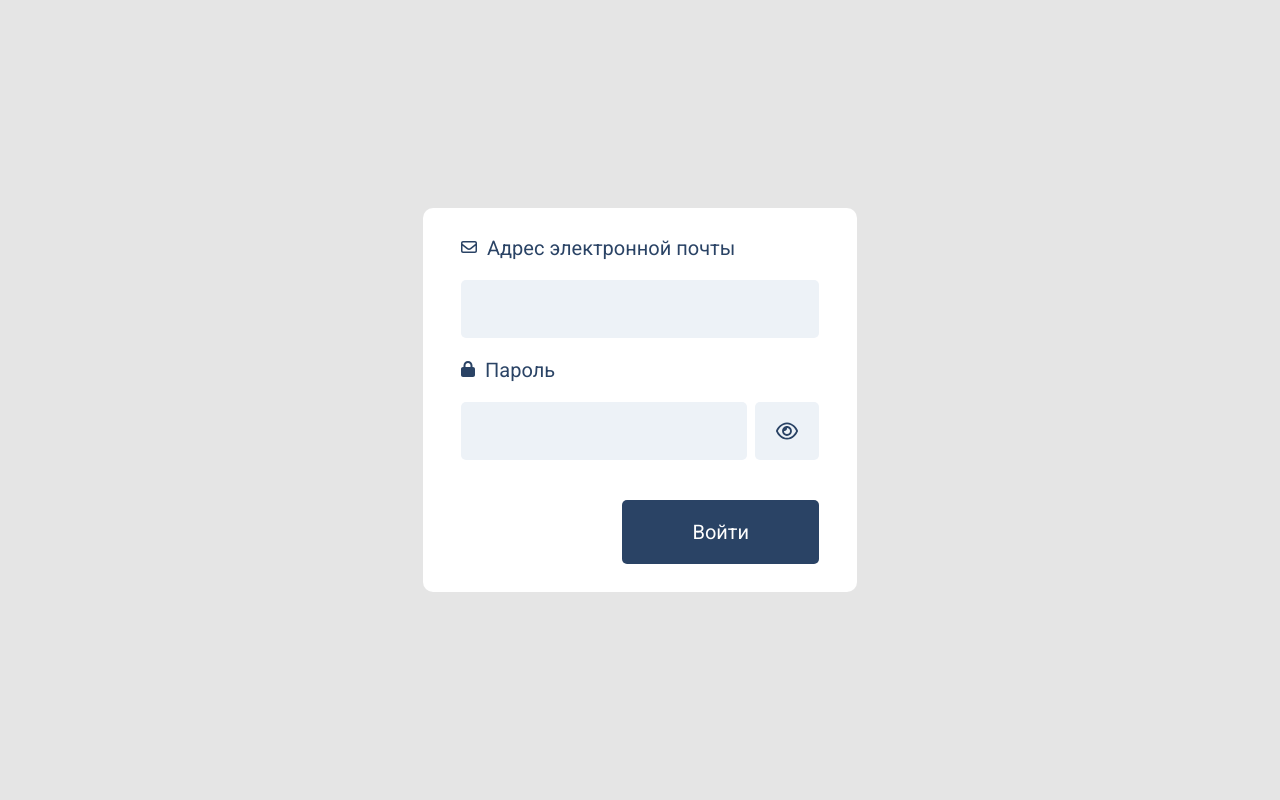
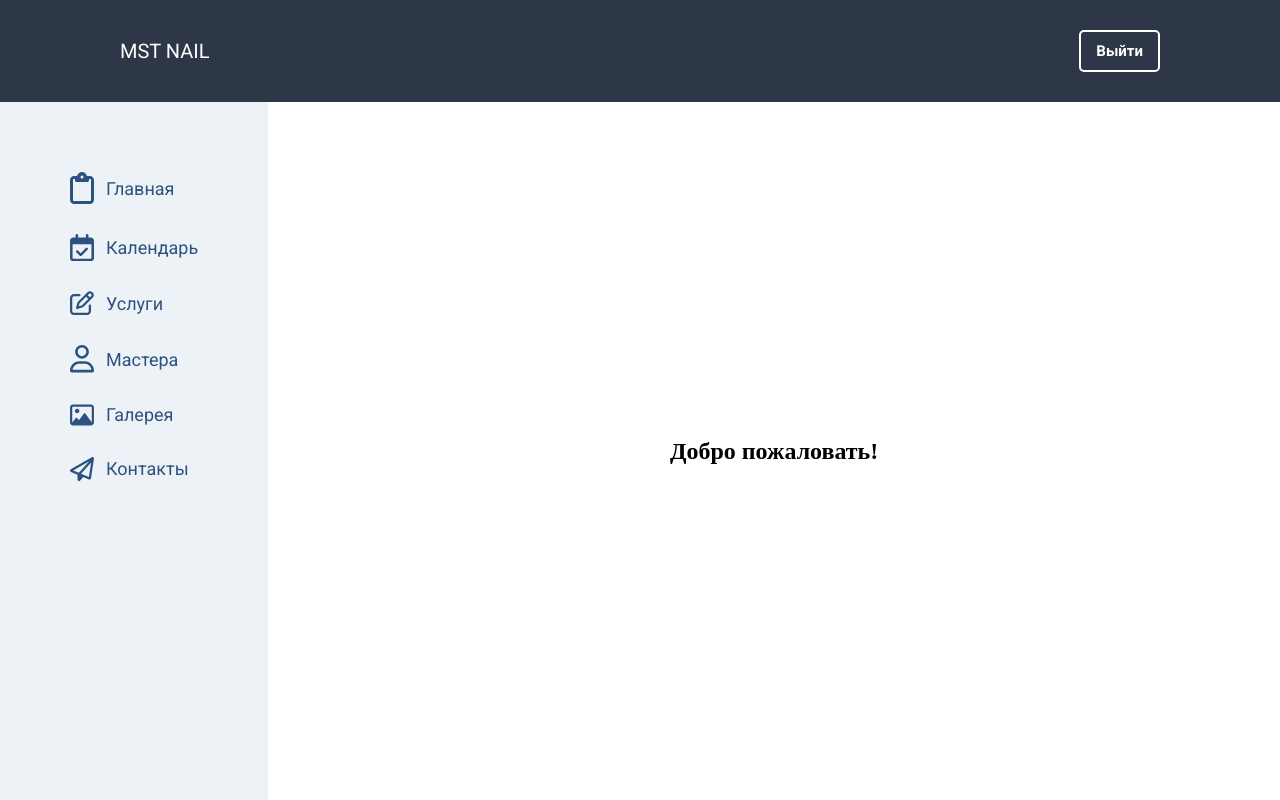
Before and after one commit to valentin93z/bs-studio-admin, a React (Create React App) app: page /panel in a window 1280 px wide. Before the commit this address led to /login. Built offline with nearby package versions, Linux system fonts and the light colour scheme.

Commit message:
create Panel Page

```diff
--- a/src/App.tsx
+++ b/src/App.tsx
@@ -14,6 +14,7 @@ function App() {
             <Routes>
               {privateRoutes.map((route) =>
               <Route key={route.path} path={route.path} element={<route.element/>} />)}
+              <Route path='*' element={<Navigate to='/panel' replace />} />
             </Routes>
 
           :
--- a/src/app/authSlice/authSlice.ts
+++ b/src/app/authSlice/authSlice.ts
@@ -1,7 +1,7 @@
 import { createSlice, PayloadAction } from "@reduxjs/toolkit";
 
 const initialState = {
-    isAuth: false,
+    isAuth: true,
     login: {
         email: '',
         password: '',
--- /dev/null
+++ b/src/components/Main/Main.module.css
@@ -0,0 +1,5 @@
+.main {
+    display: grid;
+    width: 100%;
+    place-items: center;
+}
--- /dev/null
+++ b/src/components/Main/Main.tsx
@@ -0,0 +1,12 @@
+import React, { FC } from 'react';
+import classes from './Main.module.css';
+
+const Main: FC = () => {
+  return (
+    <section className={classes.main}>
+        <h1>Добро пожаловать!</h1>
+    </section>
+  )
+}
+
+export default Main;
--- /dev/null
+++ b/src/components/Navbar/Navbar.module.css
@@ -0,0 +1,26 @@
+.navbar {
+    display: flex;
+    justify-content: space-between;
+    align-items: center;
+    font-family: 'Roboto', sans-serif;
+    color: #ffffff;
+    background: #2D3748;
+    padding: 30px 120px;
+}
+
+.navbar__logo {
+    font-size: 20px;
+    font-weight: 400;
+}
+
+.navbar__button {
+    font-family: 'Roboto', sans-serif;
+    font-weight: 700;
+    font-size: 15px;
+    color: #ffffff;
+    background: inherit;
+    border: 2px solid #ffffff;
+    border-radius: 5px;
+    padding: 10px 15px;
+    cursor: pointer;
+}
--- /dev/null
+++ b/src/components/Navbar/Navbar.tsx
@@ -0,0 +1,15 @@
+import React, { FC } from 'react';
+import classes from './Navbar.module.css';
+
+const Navbar: FC = () => {
+  return (
+    <header className={classes.navbar}>
+        <div className={classes.navbar__logo}>MST NAIL</div>
+        <div>
+            <button className={classes.navbar__button}>Выйти</button>
+        </div>
+    </header>
+  )
+}
+
+export default Navbar;
--- /dev/null
+++ b/src/components/Sidebar/Sidebar.module.css
@@ -0,0 +1,31 @@
+.sidebar {
+    color: #2C5282;
+    background: #EDF2F7;
+    padding: 70px;
+}
+
+.sidebar__list {
+    display: grid;
+    gap: 30px;
+}
+
+.sidebar__item {
+    list-style-type: none;
+}
+
+.sidebar__icon {
+    fill: #2C5282;
+}
+
+.sidebar__link {
+    display: flex;
+    flex-direction: row;
+    justify-content: flex-start;
+    align-items: center;
+    gap: 12px;
+    font-family: 'Roboto', sans-serif;
+    font-size: 18px;
+    font-weight: 400;
+    color: #2C5282;
+    text-decoration: none;
+}
--- /dev/null
+++ b/src/components/Sidebar/Sidebar.tsx
@@ -0,0 +1,52 @@
+import React, { FC } from 'react';
+import { Link } from 'react-router-dom';
+import classes from './Sidebar.module.css';
+
+const Sidebar: FC = () => {
+  return (
+    <aside className={classes.sidebar}>
+      <nav>
+          <ul className={classes.sidebar__list}>
+            <li className={classes.sidebar__item}>
+              <Link className={classes.sidebar__link} to=''>
+                <svg className={classes.sidebar__icon} width='24px' xmlns="http://www.w3.org/2000/svg" viewBox="0 0 384 512"><path d="M280 64h40c35.3 0 64 28.7 64 64V448c0 35.3-28.7 64-64 64H64c-35.3 0-64-28.7-64-64V128C0 92.7 28.7 64 64 64h40 9.6C121 27.5 153.3 0 192 0s71 27.5 78.4 64H280zM64 112c-8.8 0-16 7.2-16 16V448c0 8.8 7.2 16 16 16H320c8.8 0 16-7.2 16-16V128c0-8.8-7.2-16-16-16H304v24c0 13.3-10.7 24-24 24H192 104c-13.3 0-24-10.7-24-24V112H64zm128-8a24 24 0 1 0 0-48 24 24 0 1 0 0 48z"/></svg>
+                <span>Главная</span>
+              </Link>
+            </li>
+            <li className={classes.sidebar__item}>
+              <Link className={classes.sidebar__link} to=''>
+                <svg className={classes.sidebar__icon} width='24px' xmlns="http://www.w3.org/2000/svg" viewBox="0 0 448 512"><path d="M216.1 408.1C207.6 418.3 192.4 418.3 183 408.1L119 344.1C109.7 335.6 109.7 320.4 119 311C128.4 301.7 143.6 301.7 152.1 311L200 358.1L295 263C304.4 253.7 319.6 253.7 328.1 263C338.3 272.4 338.3 287.6 328.1 296.1L216.1 408.1zM128 0C141.3 0 152 10.75 152 24V64H296V24C296 10.75 306.7 0 320 0C333.3 0 344 10.75 344 24V64H384C419.3 64 448 92.65 448 128V448C448 483.3 419.3 512 384 512H64C28.65 512 0 483.3 0 448V128C0 92.65 28.65 64 64 64H104V24C104 10.75 114.7 0 128 0zM400 192H48V448C48 456.8 55.16 464 64 464H384C392.8 464 400 456.8 400 448V192z"/></svg>
+                <span>Календарь</span>
+              </Link>
+            </li>
+            <li className={classes.sidebar__item}>
+              <Link className={classes.sidebar__link} to=''>
+                <svg className={classes.sidebar__icon} width='24px' xmlns="http://www.w3.org/2000/svg" viewBox="0 0 512 512"><path d="M373.1 24.97C401.2-3.147 446.8-3.147 474.9 24.97L487 37.09C515.1 65.21 515.1 110.8 487 138.9L289.8 336.2C281.1 344.8 270.4 351.1 258.6 354.5L158.6 383.1C150.2 385.5 141.2 383.1 135 376.1C128.9 370.8 126.5 361.8 128.9 353.4L157.5 253.4C160.9 241.6 167.2 230.9 175.8 222.2L373.1 24.97zM440.1 58.91C431.6 49.54 416.4 49.54 407 58.91L377.9 88L424 134.1L453.1 104.1C462.5 95.6 462.5 80.4 453.1 71.03L440.1 58.91zM203.7 266.6L186.9 325.1L245.4 308.3C249.4 307.2 252.9 305.1 255.8 302.2L390.1 168L344 121.9L209.8 256.2C206.9 259.1 204.8 262.6 203.7 266.6zM200 64C213.3 64 224 74.75 224 88C224 101.3 213.3 112 200 112H88C65.91 112 48 129.9 48 152V424C48 446.1 65.91 464 88 464H360C382.1 464 400 446.1 400 424V312C400 298.7 410.7 288 424 288C437.3 288 448 298.7 448 312V424C448 472.6 408.6 512 360 512H88C39.4 512 0 472.6 0 424V152C0 103.4 39.4 64 88 64H200z"/></svg>
+                <span>Услуги</span>
+              </Link>
+            </li>
+            <li className={classes.sidebar__item}>
+              <Link className={classes.sidebar__link} to=''>
+                <svg className={classes.sidebar__icon} width='24px' xmlns="http://www.w3.org/2000/svg" viewBox="0 0 448 512"><path d="M272 304h-96C78.8 304 0 382.8 0 480c0 17.67 14.33 32 32 32h384c17.67 0 32-14.33 32-32C448 382.8 369.2 304 272 304zM48.99 464C56.89 400.9 110.8 352 176 352h96c65.16 0 119.1 48.95 127 112H48.99zM224 256c70.69 0 128-57.31 128-128c0-70.69-57.31-128-128-128S96 57.31 96 128C96 198.7 153.3 256 224 256zM224 48c44.11 0 80 35.89 80 80c0 44.11-35.89 80-80 80S144 172.1 144 128C144 83.89 179.9 48 224 48z"/></svg>
+                <span>Мастера</span>
+              </Link>
+            </li>
+            <li className={classes.sidebar__item}>
+              <Link className={classes.sidebar__link} to=''>
+                <svg className={classes.sidebar__icon} width='24px' xmlns="http://www.w3.org/2000/svg" viewBox="0 0 512 512"><path d="M152 120c-26.51 0-48 21.49-48 48s21.49 48 48 48s48-21.49 48-48S178.5 120 152 120zM447.1 32h-384C28.65 32-.0091 60.65-.0091 96v320c0 35.35 28.65 64 63.1 64h384c35.35 0 64-28.65 64-64V96C511.1 60.65 483.3 32 447.1 32zM463.1 409.3l-136.8-185.9C323.8 218.8 318.1 216 312 216c-6.113 0-11.82 2.768-15.21 7.379l-106.6 144.1l-37.09-46.1c-3.441-4.279-8.934-6.809-14.77-6.809c-5.842 0-11.33 2.529-14.78 6.809l-75.52 93.81c0-.0293 0 .0293 0 0L47.99 96c0-8.822 7.178-16 16-16h384c8.822 0 16 7.178 16 16V409.3z"/></svg>
+                <span>Галерея</span>
+              </Link>
+            </li>
+            <li className={classes.sidebar__item}>
+              <Link className={classes.sidebar__link} to=''>
+                <svg className={classes.sidebar__icon} width='24px' xmlns="http://www.w3.org/2000/svg" viewBox="0 0 512 512"><path d="M16.1 260.2c-22.6 12.9-20.5 47.3 3.6 57.3L160 376V479.3c0 18.1 14.6 32.7 32.7 32.7c9.7 0 18.9-4.3 25.1-11.8l62-74.3 123.9 51.6c18.9 7.9 40.8-4.5 43.9-24.7l64-416c1.9-12.1-3.4-24.3-13.5-31.2s-23.3-7.5-34-1.4l-448 256zm52.1 25.5L409.7 90.6 190.1 336l1.2 1L68.2 285.7zM403.3 425.4L236.7 355.9 450.8 116.6 403.3 425.4z"/></svg>
+                <span>Контакты</span>
+              </Link>
+            </li>
+          </ul>
+      </nav>
+    </aside>
+  )
+}
+
+export default Sidebar;
--- a/src/index.css
+++ b/src/index.css
@@ -36,3 +36,14 @@
   background: #e5e5e5;
   padding: 20px;
 }
+
+.panel_page {
+  width: 100%;
+  min-height: 100vh;
+}
+
+.panel_page__container {
+  display: grid;
+  grid-template-columns: auto 1fr;
+  grid-template-rows: calc(100vh - 102px);
+}
--- /dev/null
+++ b/src/pages/Panel.tsx
@@ -0,0 +1,18 @@
+import React, { FC } from 'react';
+import Main from '../components/Main/Main';
+import Navbar from '../components/Navbar/Navbar';
+import Sidebar from '../components/Sidebar/Sidebar';
+
+const Panel: FC = () => {
+  return (
+    <div className='panel_page'>
+        <Navbar />
+        <div className='panel_page__container'>
+            <Sidebar />
+            <Main />
+        </div>
+    </div>
+  )
+}
+
+export default Panel;
--- a/src/router/router.ts
+++ b/src/router/router.ts
@@ -1,6 +1,7 @@
 import EventPage from "../pages/EventPage";
 import Events from "../pages/Events";
 import Login from "../pages/Login";
+import Panel from "../pages/Panel";
 
 export const publicRoutes = [
     {path: '/login', element: Login},
@@ -9,4 +10,5 @@ export const publicRoutes = [
 export const privateRoutes = [
     {path: '/events', element: Events},
     {path: '/events/:id', element: EventPage},
+    {path: '/panel', element: Panel},
 ];
```
